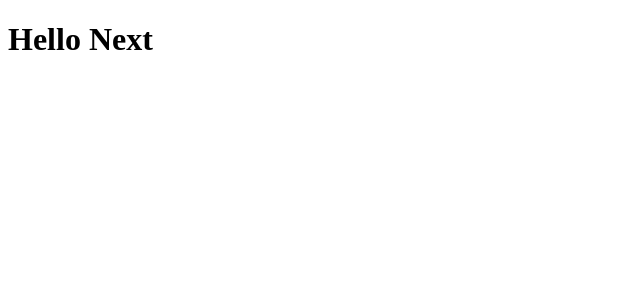
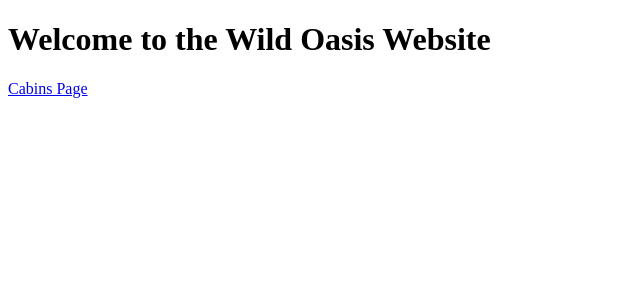
Before and after one commit to AliHaidar322/Wild-Oasis-Website, a Next.js app: page / in a window 1280 px wide. Shown: the top 300 px of the page, without its empty margins (0-640 px from the left). Built offline with nearby package versions, Linux system fonts and the light colour scheme.

Commit message:
Created Navigation Component Added link to cabins on HomePage

```diff
--- a/app/page.js
+++ b/app/page.js
@@ -1,7 +1,10 @@
-import Image from "next/image";
+import Link from "next/link";
 
 export default function Home() {
   return (
-    <h1>Hello Next</h1>
+    <>
+      <h1>Welcome to the Wild Oasis Website</h1>
+      <Link href="/cabins">Cabins Page</Link>
+    </>
   );
 }
```
Also changed, not shown: app/components/Navigation.js (added, +12 -0 lines).
